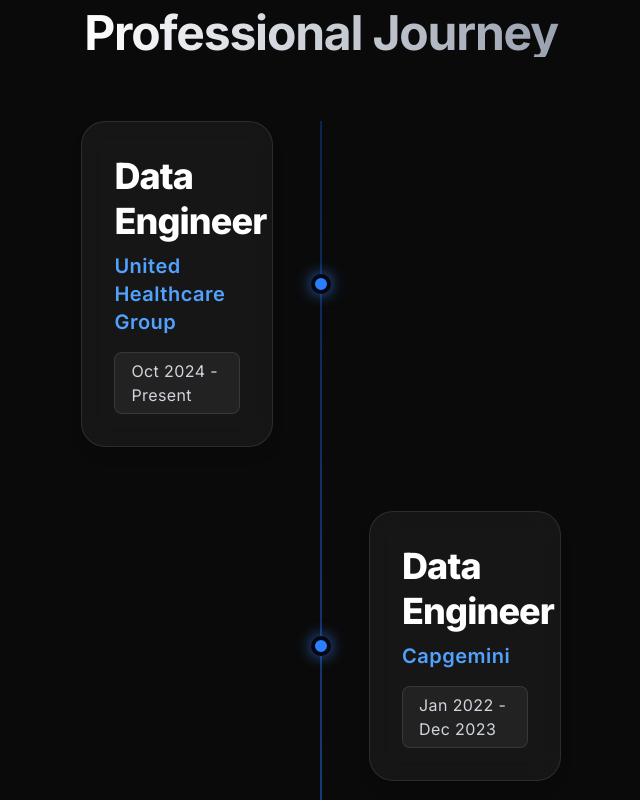
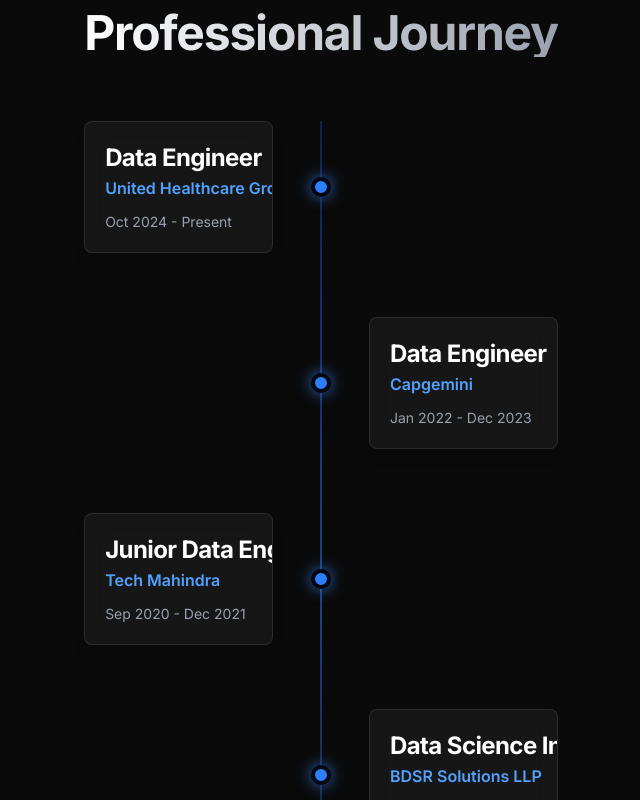
Before and after one commit to Ganateja19/ganateja-portfolio, a Next.js app: page /ganateja-portfolio/ in a window 1280 px wide. Shown: the part 2560-3360 px from the top of the page, without its empty margins (319-959 px from the left). Built offline with nearby package versions, Linux system fonts and the light colour scheme.

Commit message:
Update experience layout to compact rectangle

```diff
--- a/components/Experience.tsx
+++ b/components/Experience.tsx
@@ -32,22 +32,24 @@
                                     whileInView={{ opacity: 1, y: 0 }}
                                     viewport={{ once: true, margin: "-50px" }}
                                     transition={{ duration: 0.5, delay: index * 0.1 }}
-                                    className="w-full pl-20 md:pl-0 md:w-[calc(50%-3rem)] z-10 shrink-0"
+                                    className={`w-full pl-20 md:pl-0 md:w-[calc(50%-3rem)] z-10 shrink-0 flex ${
+                                        index % 2 === 0 ? "md:justify-start" : "md:justify-end"
+                                    }`}
                                 >
-                                    <div className="relative overflow-hidden bg-white/5 border border-white/10 hover:border-blue-500/40 rounded-3xl p-6 md:p-8 transition-all duration-500 shadow-lg hover:shadow-[0_15px_40px_rgba(59,130,246,0.15)] group-hover:-translate-y-2 backdrop-blur-md">
+                                    <div className="relative w-fit overflow-hidden bg-white/5 border border-white/10 hover:border-blue-500/40 rounded-lg p-5 transition-all duration-500 shadow-lg hover:shadow-[0_15px_40px_rgba(59,130,246,0.15)] group-hover:-translate-y-1 backdrop-blur-md">
                                         <div className="absolute inset-0 bg-gradient-to-br from-blue-600/5 to-transparent opacity-0 group-hover:opacity-100 transition-opacity duration-500 z-0" />
 
-                                        <div className="relative z-10 flex flex-col gap-4">
-                                            <div className="flex flex-col gap-1">
-                                                <h3 className="text-2xl md:text-4xl font-extrabold text-white group-hover:text-blue-300 transition-colors tracking-tight leading-tight">
+                                        <div className="relative z-10 flex flex-col gap-2 whitespace-nowrap">
+                                            <div className="flex flex-col gap-0.5">
+                                                <h3 className="text-xl md:text-2xl font-bold text-white group-hover:text-blue-300 transition-colors tracking-tight">
                                                     {item.role}
                                                 </h3>
-                                                <h4 className="text-lg md:text-xl font-semibold text-blue-400 tracking-wide mt-1">
+                                                <h4 className="text-sm md:text-base font-semibold text-blue-400">
                                                     {item.company}
                                                 </h4>
                                             </div>
 
-                                            <div className="inline-flex w-fit items-center px-4 py-1.5 rounded-lg bg-white/5 text-gray-300 font-mono text-sm md:text-base tracking-wide border border-white/10 group-hover:border-blue-500/30 group-hover:bg-blue-500/10 group-hover:text-blue-300 transition-all">
+                                            <div className="text-xs md:text-sm font-mono text-gray-400 mt-1">
                                                 {item.period}
                                             </div>
                                         </div>
```
